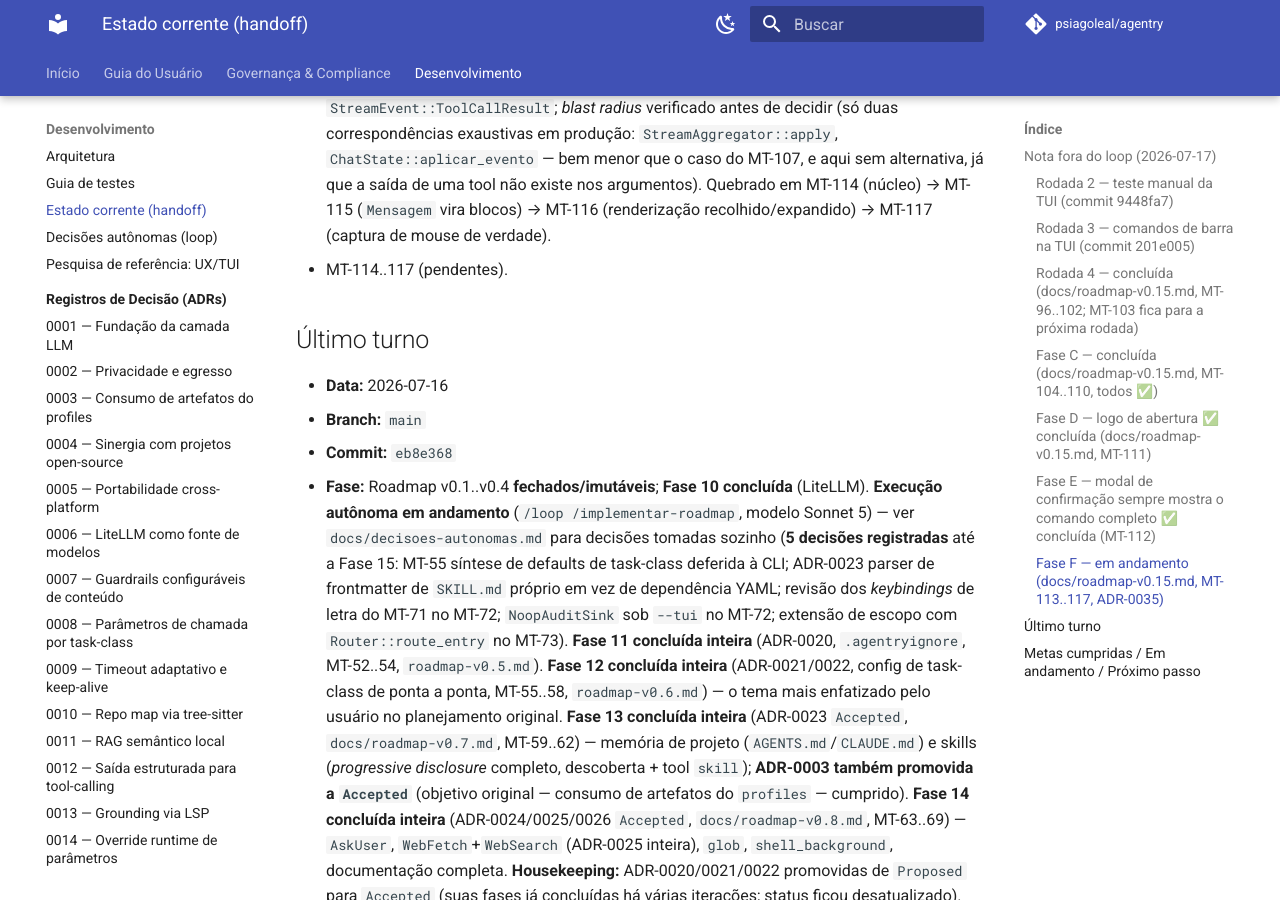
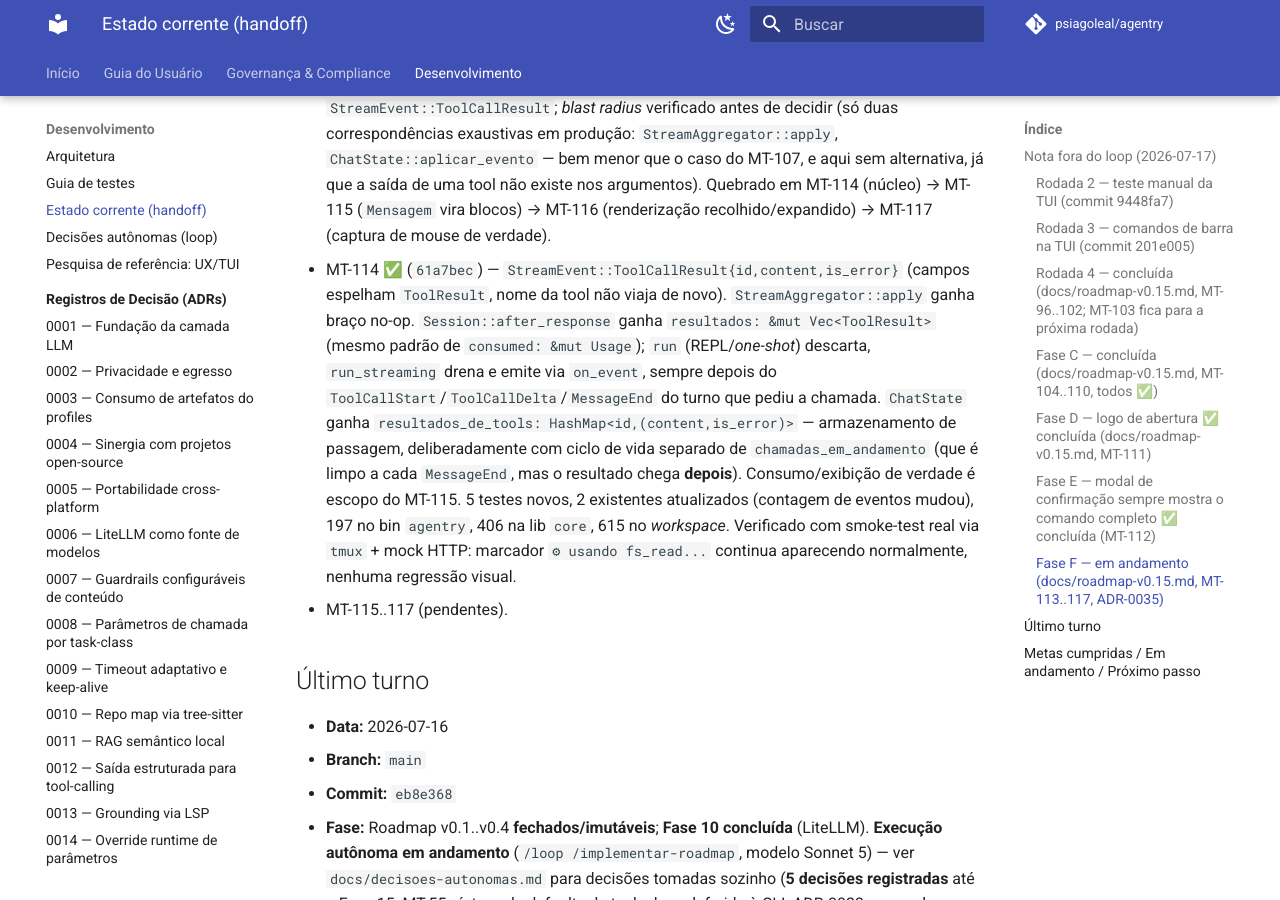
Before and after one commit to psiagoleal/agentry, an MkDocs documentation site: the page built from docs/CURRENT-STATE.md, in a window 1280 px wide and 900 px high, scrolled down 6929 px. Built offline with MkDocs 1.6.1 and Material for MkDocs 9.7.7, drawn with Linux system fonts in a browser that asks for light colours; comment, search, counter and statistics services are not loaded.

Commit message:
docs(handoff): marca MT-114 concluído (61a7bec); próximo é MT-115

```diff
--- a/docs/CURRENT-STATE.md
+++ b/docs/CURRENT-STATE.md
@@ -268,7 +268,19 @@ caminho de saída, inclusive pânico.
   aqui sem alternativa, já que a saída de uma tool não existe nos argumentos). Quebrado em
   MT-114 (núcleo) → MT-115 (`Mensagem` vira blocos) → MT-116 (renderização
   recolhido/expandido) → MT-117 (captura de mouse de verdade).
-- MT-114..117 (pendentes).
+- MT-114 ✅ (`61a7bec`) — `StreamEvent::ToolCallResult{id,content,is_error}` (campos espelham
+  `ToolResult`, nome da tool não viaja de novo). `StreamAggregator::apply` ganha braço no-op.
+  `Session::after_response` ganha `resultados: &mut Vec<ToolResult>` (mesmo padrão de
+  `consumed: &mut Usage`); `run` (REPL/*one-shot*) descarta, `run_streaming` drena e emite via
+  `on_event`, sempre depois do `ToolCallStart`/`ToolCallDelta`/`MessageEnd` do turno que pediu a
+  chamada. `ChatState` ganha `resultados_de_tools: HashMap<id,(content,is_error)>` —
+  armazenamento de passagem, deliberadamente com ciclo de vida separado de
+  `chamadas_em_andamento` (que é limpo a cada `MessageEnd`, mas o resultado chega **depois**).
+  Consumo/exibição de verdade é escopo do MT-115. 5 testes novos, 2 existentes atualizados
+  (contagem de eventos mudou), 197 no bin `agentry`, 406 na lib `core`, 615 no *workspace*.
+  Verificado com smoke-test real via `tmux` + mock HTTP: marcador `⚙ usando fs_read...`
+  continua aparecendo normalmente, nenhuma regressão visual.
+- MT-115..117 (pendentes).
 
 ## Último turno
 
```
Also changed, not shown: docs/roadmap-v0.15.md (+1 -1 lines).
